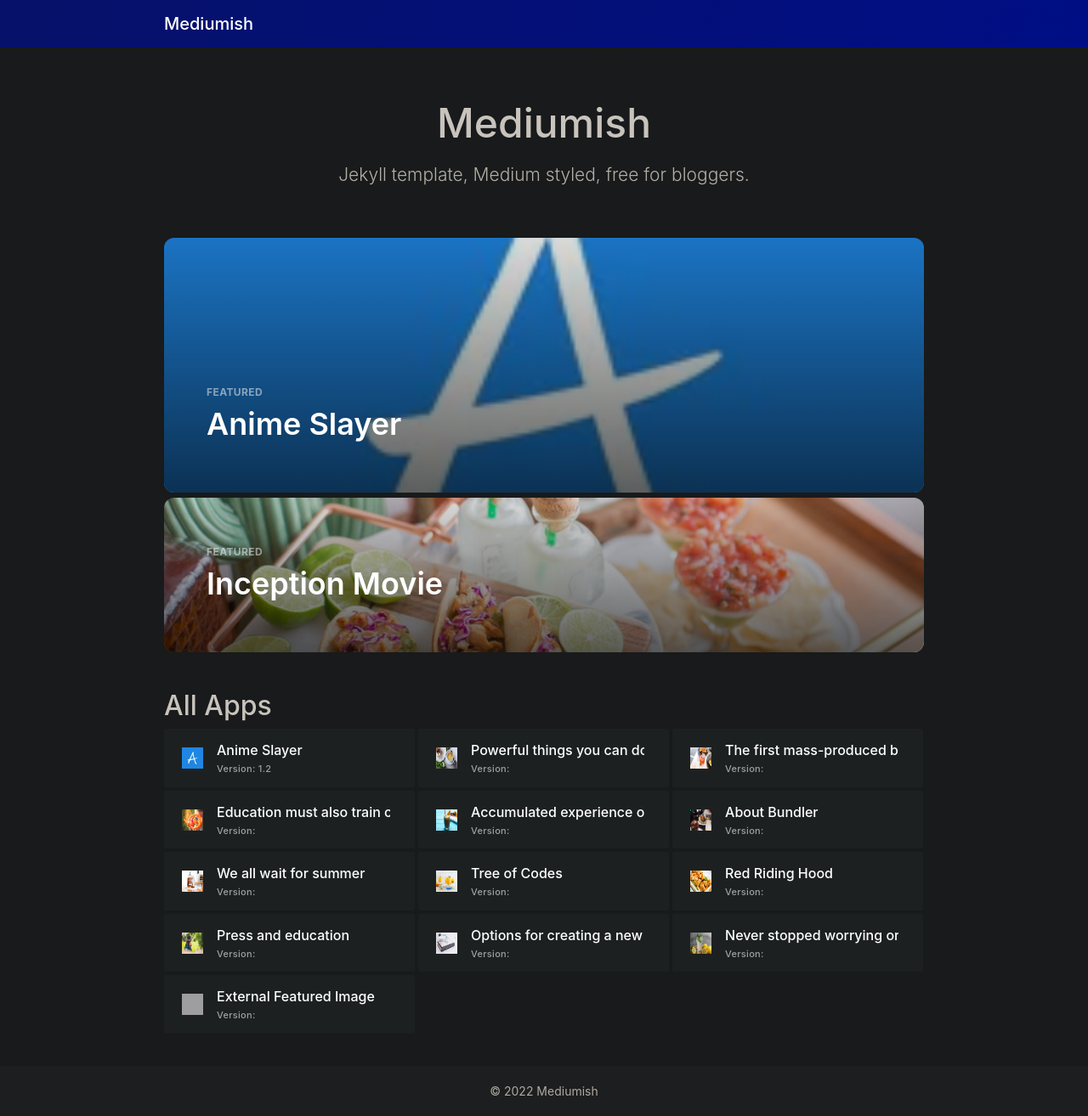
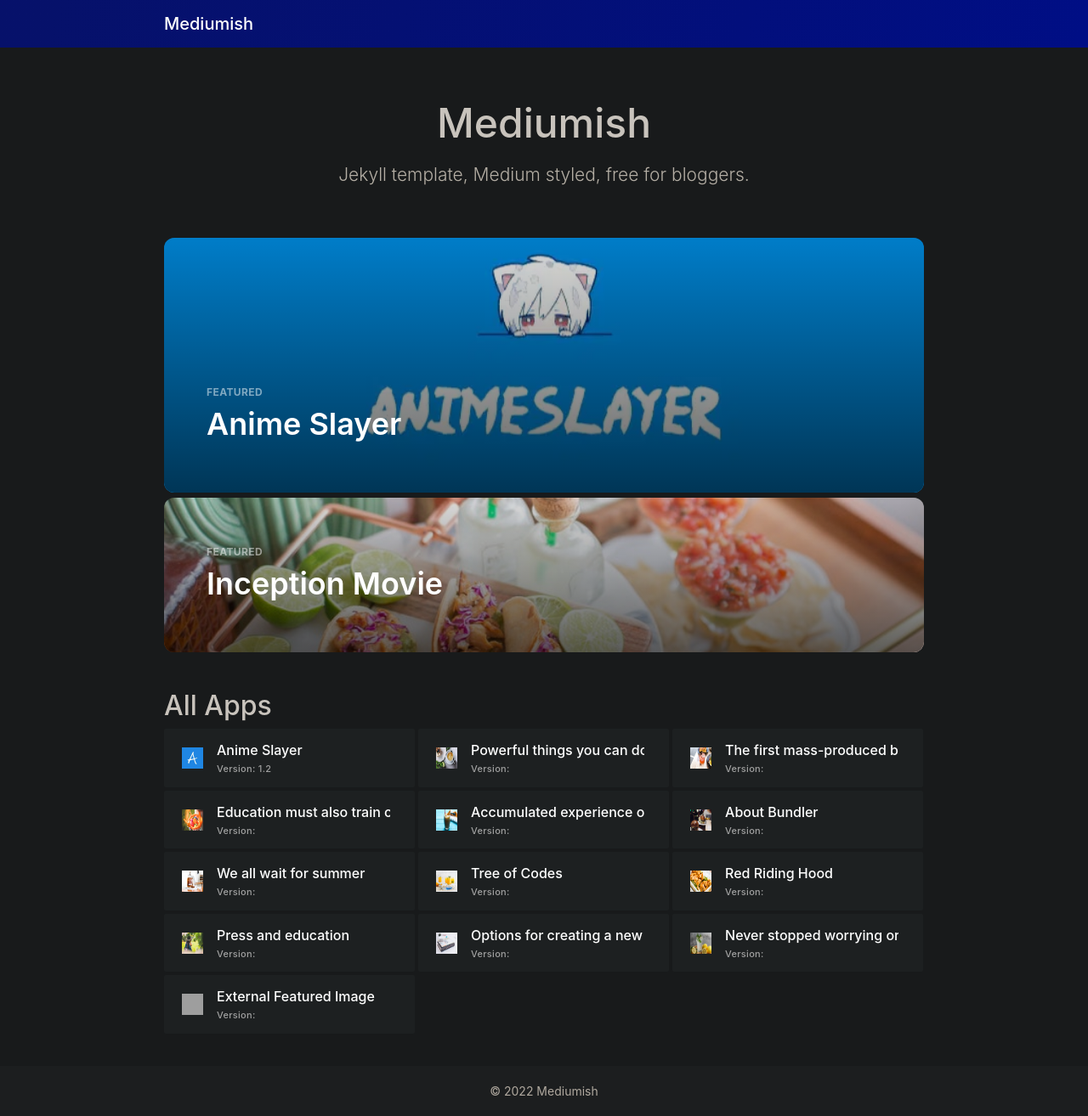
Before and after one commit to AhmadWebTech/ipa, a Jekyll site: the page built from index.html, in a window 1280 px wide. Shown: the whole page at 85% size. Built offline with Jekyll 4.4.1, drawn with Linux system fonts in a browser that asks for light colours; nearby versions of some CDN libraries; the list of posts is cut into pages by our own code; grey boxes are pictures that could not be loaded.

Commit message:
Update featuredbox.html

```diff
--- a/_includes/featuredbox.html
+++ b/_includes/featuredbox.html
@@ -2,7 +2,7 @@
 {% assign author = site.authors[post.author] %}
 
 <a href="{{ site.baseurl }}{{ post.url }}">
-    {% if site.banner %}
+    {% if post.banner %}
     <div class="package has-header-image" style="background-image: url('{% if post.banner contains "://" %}{{ post.banner }}{% else %}{{ site.baseurl }}/{{ post.banner }}{% endif %}');">
     {% else %}
     <div class="package has-header-image" style="background-image: url('{% if post.image contains "://" %}{{ post.image }}{% else %}{{ site.baseurl }}/{{ post.image }}{% endif %}');">
```
